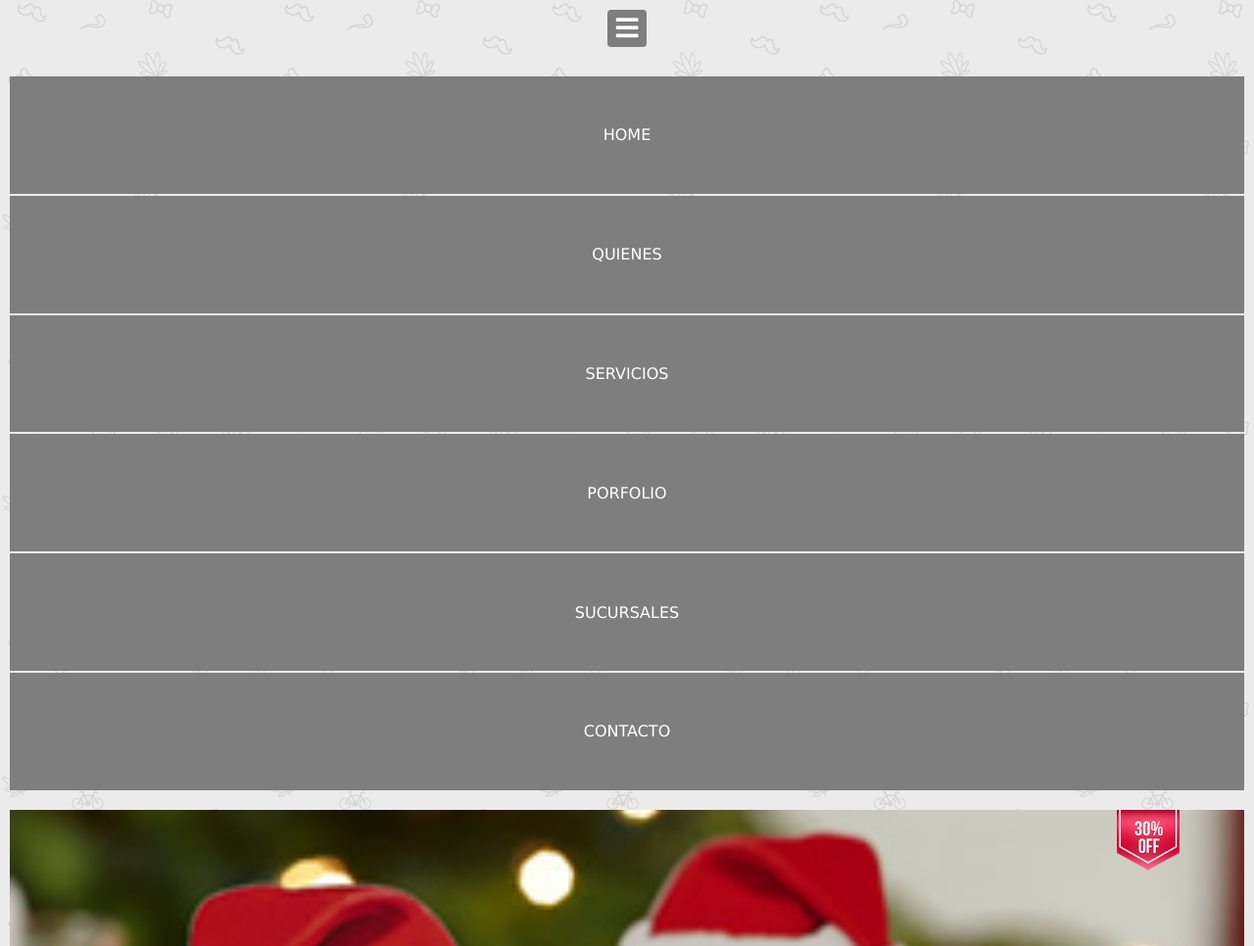
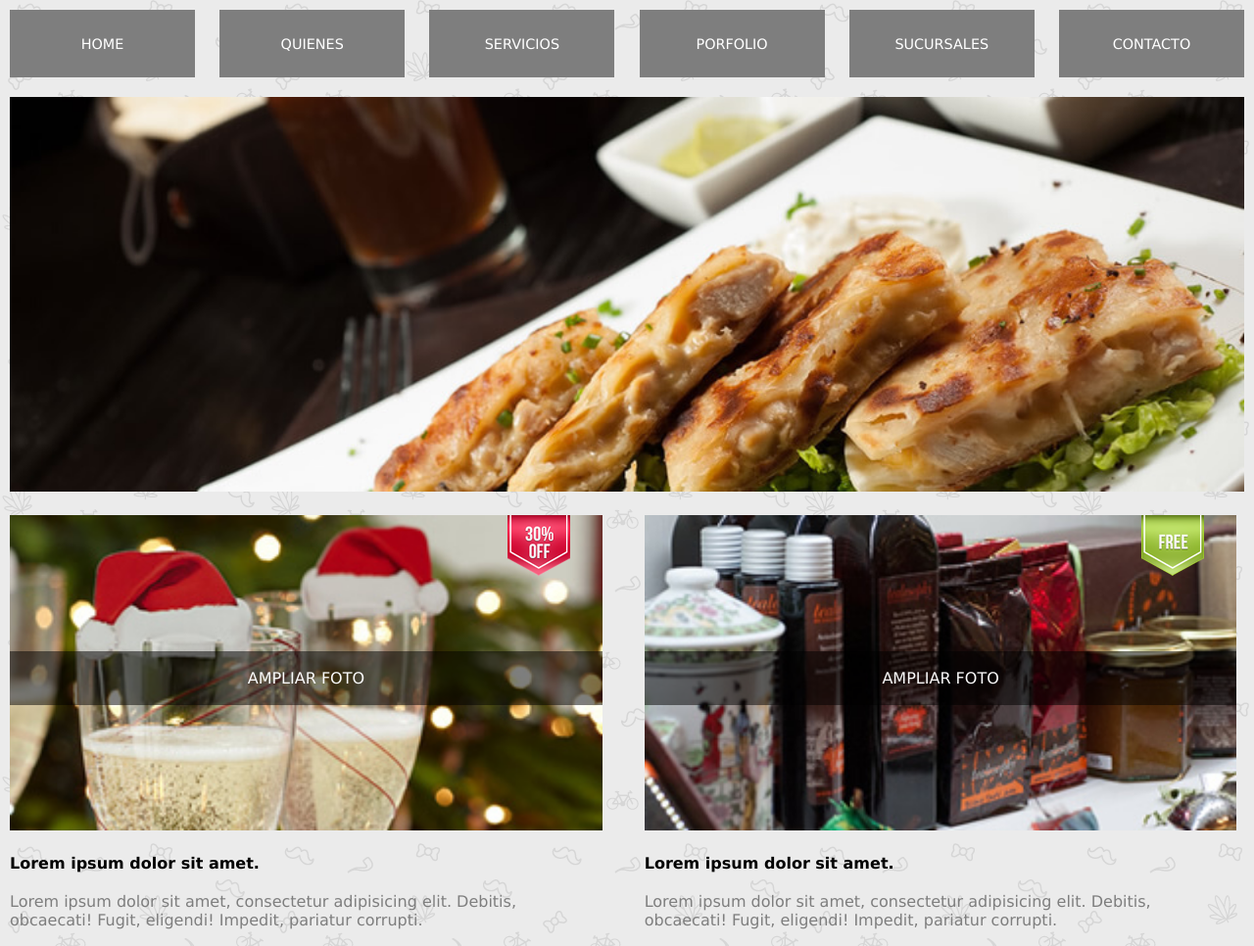
Before and after one commit to Olivera-Rocio/kitchening, a website: page views/home.html in a window 1280 px wide. Shown: the part 384-1350 px from the top of the page at 98% size. Drawn offline with Linux system fonts and the light colour scheme.

Commit message:
tablet done

```diff
--- a/public/css/footer.css
+++ b/public/css/footer.css
@@ -4,8 +4,8 @@ footer{
 }
 footer li{
     background-color: rgb(126, 126, 126); /*color-fondo*/
-    margin-bottom: 2px; /*margen de abajo*/
-    padding: 4% 0;/*espacio interno*/
+    margin-bottom: 4px; /*margen de abajo*/
+    padding: 2% 0;/*espacio interno*/
     text-align: center; /*alinea*/
 }
 footer li a{
--- a/public/css/header.css
+++ b/public/css/header.css
@@ -25,13 +25,33 @@ header a.btn-burger{
     border-radius: 10%; /*redondea*/
 }
 
+/*lista desordenada*/
 header li{
     background-color: rgb(126, 126, 126); /*color-fondo*/
-    margin-bottom: 2px; /*margen de abajo*/
-    padding: 4% 0;/*espacio interno*/
+    margin-bottom: 4px; /*margen de abajo*/
+    padding: 2% 0;/*espacio interno*/
     text-align: center; /*alinea*/
 }
 header li a{
     color: rgb(255, 255, 255); /*color de letras*/
     text-transform: uppercase; /* texto en mayuscula*/
 }
+
+@media (min-width: 768px) {
+    header a.btn-burger{
+        display: none; /*quita botn burger*/
+    }
+    /*lista desordenada*/
+    header li{
+        float: left; /*dipone uno al lado del otro*/
+        width: 15%;
+        margin-right: 2%;
+        margin-bottom: 20px;
+    }
+    header li:last-child{
+        margin-right: 0;
+    }
+    header li a{
+        font-size: .9rem; /*tamaño de letra*/
+    }
+}
--- a/public/css/home.css
+++ b/public/css/home.css
@@ -6,9 +6,12 @@
 
 /*quitar baner*/
 .home .banner{
-display: none;
+    width: 100%;
+    display: none;
 }
-
+.home .banner img{
+    width: 100%;
+}
 
 
 /*productos*/
@@ -51,3 +54,21 @@ position: relative;
     display: inline-block;
     margin: 20px 0;
 }
+
+/*tablet*/
+@media (min-width: 768px){
+   .home .banner{
+    display: block; /*agrega banner*/
+    }
+    .home .producto{
+        width: 48%;
+        display: inline-block;
+        margin-right: 3%;
+    }
+    .home .producto:nth-child(even){
+        margin-right: 3%;
+    }
+    .home .producto:nth-child(2n){
+        margin-right: 0;
+    }
+}
```
